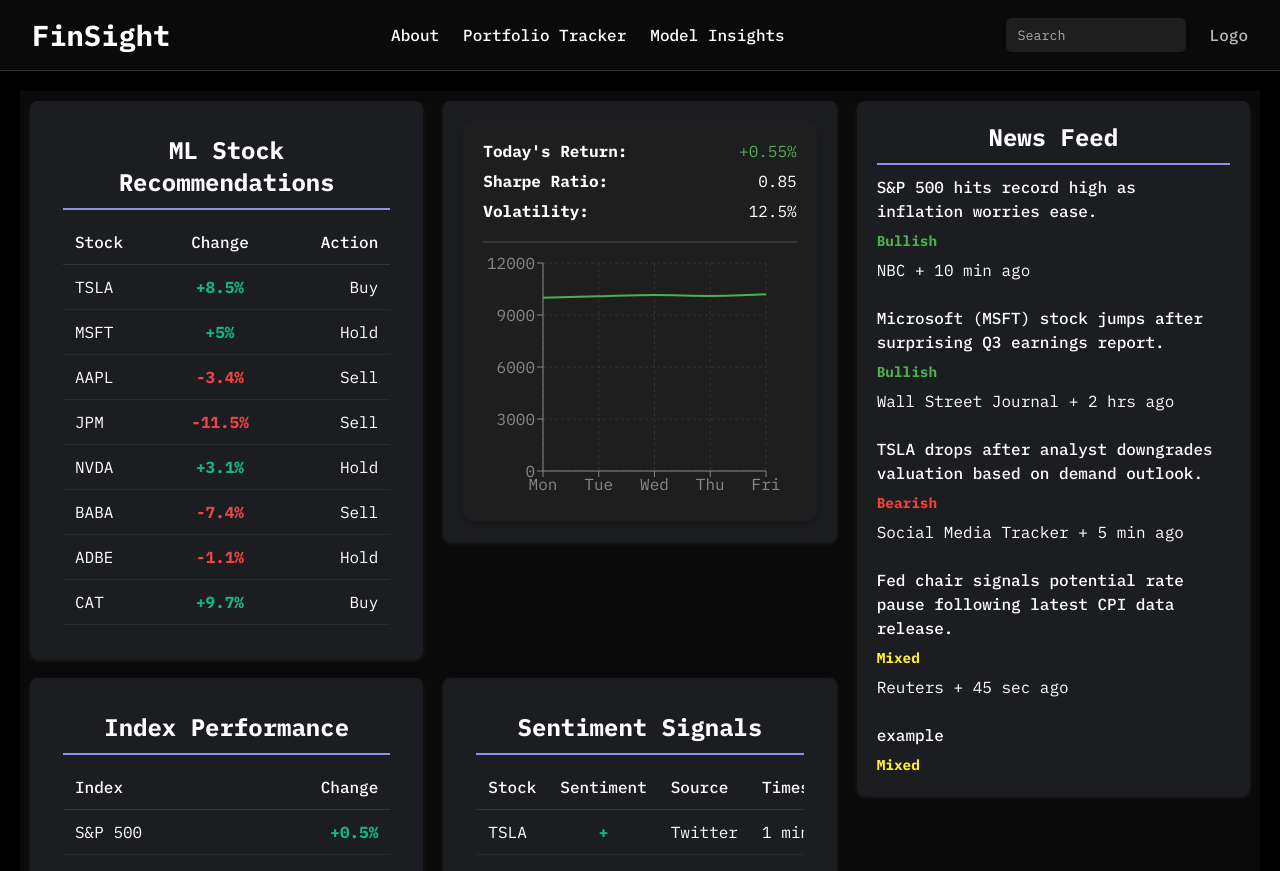
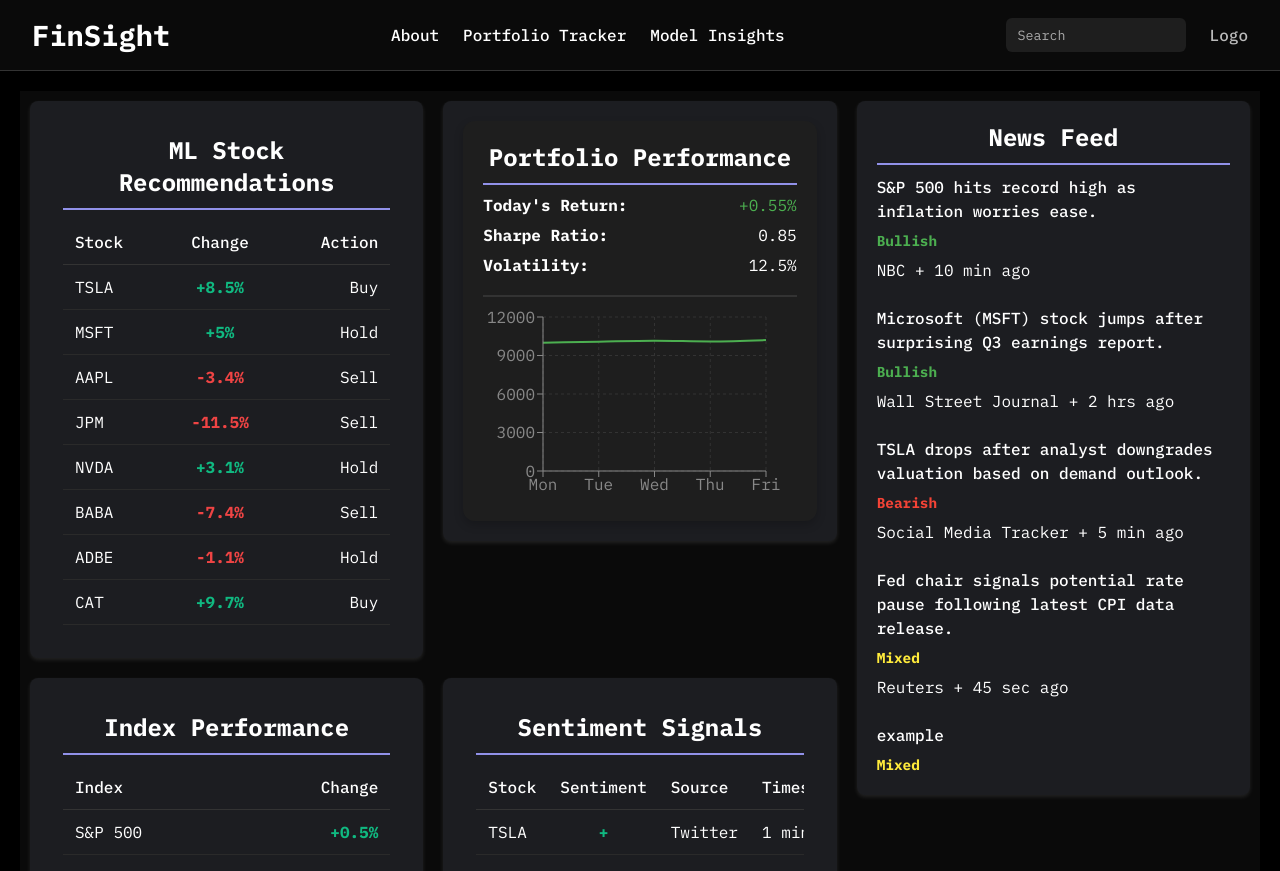
Before and after one commit to CS196Illinois/FA25-Group26, a Next.js app in the folder Project/finsight/: page / in a window 1280 px wide. Built offline with nearby package versions, Linux system fonts and the light colour scheme.

Commit message:
Split up the Portfolio Performance into jsx and css files respectively

```diff
--- a/Project/finsight/src/app/components/Blocks/Portfolio.module.css
+++ b/Project/finsight/src/app/components/Blocks/Portfolio.module.css
@@ -0,0 +1,48 @@
+.container {
+  background-color: #1e1e1e;
+  color: white;
+  padding: 20px;
+  border-radius: 12px;
+  box-shadow: 0 4px 10px rgba(0, 0, 0, 0.2);
+  height: 400px;
+  display: flex;
+  flex-direction: column;
+  justify-content: space-between;
+}
+
+.metricsContainer {
+  display: flex;
+  flex-direction: column;
+  gap: 10px;
+  margin-bottom: 10px;
+}
+
+.metricRow {
+  display: flex;
+  justify-content: space-between;
+}
+
+.metricRow strong {
+  font-weight: 600;
+}
+
+.title {
+    color: white;
+    font-size: 20px;
+    margin-bottom: 20px;
+    padding-bottom: 10px;
+    border-bottom: 2px solid #9191E9;
+}
+
+.positiveValue {
+  color: #4caf50;
+}
+
+.divider {
+  border: 1px solid #333;
+  margin: 10px 0;
+}
+
+.chartContainer {
+  flex: 1;
+}
--- a/Project/finsight/src/app/components/Blocks/PortfolioPerformance.js
+++ b/Project/finsight/src/app/components/Blocks/PortfolioPerformance.js
@@ -1,6 +1,7 @@
 "use client";
 
 import { LineChart, Line, XAxis, YAxis, Tooltip, CartesianGrid, ResponsiveContainer } from "recharts";
+import styles from "./Portfolio.module.css";
 
 export default function PortfolioPerformance() {
   // Fake portfolio performance data
@@ -13,49 +14,30 @@
   ];
 
   return (
-    <div
-      style={{
-        backgroundColor: "#1e1e1e",
-        color: "white",
-        padding: "20px",
-        borderRadius: "12px",
-        boxShadow: "0 4px 10px rgba(0,0,0,0.2)",
-        height: "400px",
-        display: "flex",
-        flexDirection: "column",
-        justifyContent: "space-between",
-      }}
-    >
-      {/* Top half: Portfolio metrics (3 rows, left/right aligned) */}
-      <div
-        style={{
-          display: "flex",
-          flexDirection: "column",
-          gap: "10px",
-          marginBottom: "10px",
-        }}
-      >
-        <div style={{ display: "flex", justifyContent: "space-between" }}>
+    <div className={styles.container}>
+      <h2 className={styles.title}>Portfolio Performance</h2>
+      <div className={styles.metricsContainer}>
+        <div className={styles.metricRow}>
           <strong>Today's Return:</strong>
-          <span style={{ color: "#4caf50" }}>+0.55%</span>
+          <span className={styles.positiveValue}>+0.55%</span>
         </div>
 
-        <div style={{ display: "flex", justifyContent: "space-between" }}>
+        <div className={styles.metricRow}>
           <strong>Sharpe Ratio:</strong>
           <span>0.85</span>
         </div>
 
-        <div style={{ display: "flex", justifyContent: "space-between" }}>
+        <div className={styles.metricRow}>
           <strong>Volatility:</strong>
           <span>12.5%</span>
         </div>
       </div>
 
-      {/* Optional divider */}
-      <hr style={{ border: "1px solid #333", margin: "10px 0" }} />
+      {/* Divider */}
+      <hr className={styles.divider} />
 
       {/* Bottom half: Line Chart */}
-      <div style={{ flex: 1 }}>
+      <div className={styles.chartContainer}>
         <ResponsiveContainer width="100%" height="100%">
           <LineChart
             data={data}
```
